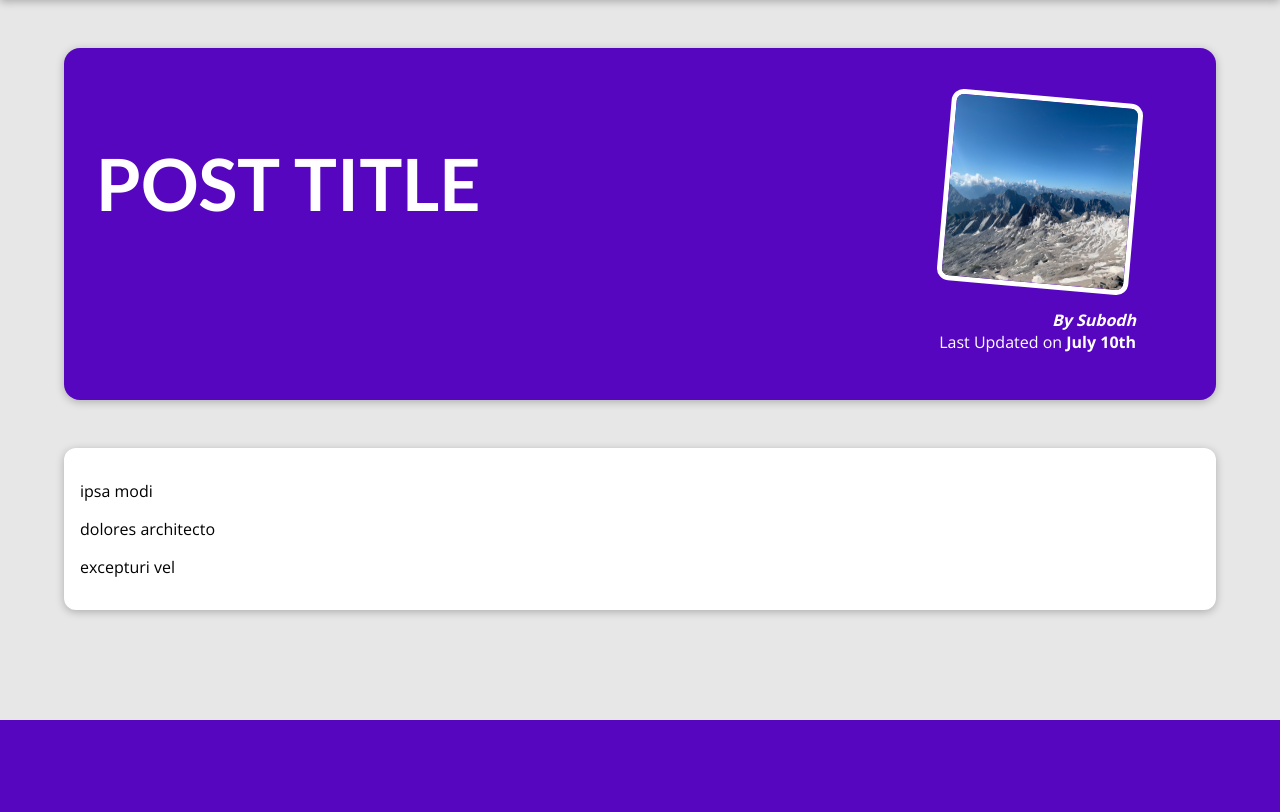
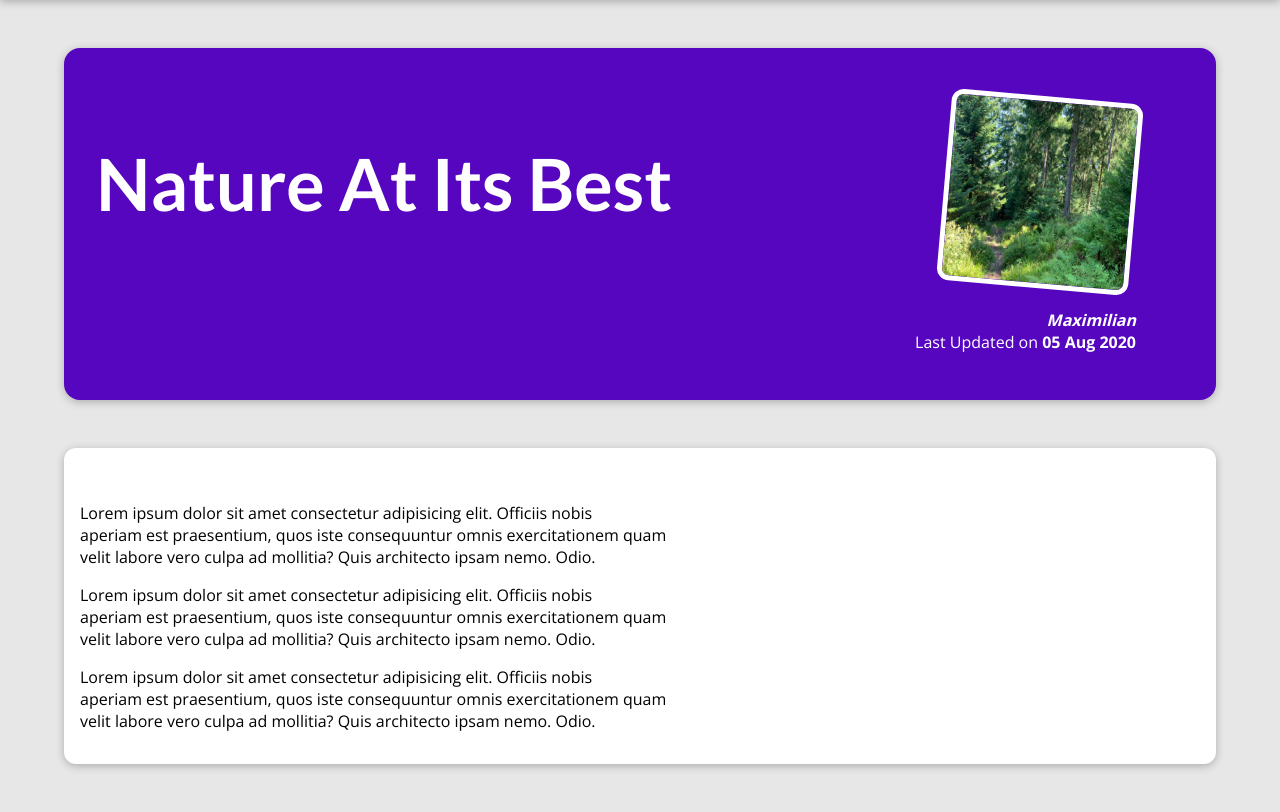
Before and after one commit to thesubodh1/Subodh_blog, a Django app: page /post/into-the-woods in a window 1280 px wide. Shown: the part 80-892 px from the top of the page. Before the commit the page ends 800 px from the top, so only its background shows below. Run offline with Django 5.2, Linux system fonts and the light colour scheme.

Commit message:
part 1 of the project compleated with dynamic data and all working links and pages

```diff
--- a/blogs/templates/blogs/index.html
+++ b/blogs/templates/blogs/index.html
@@ -9,6 +9,7 @@
 <link rel="stylesheet" href="{%static "blogs/include/post.css"%}">
 
 {% endblock  %}
+
 
 
 {% block "page-contents" %}
@@ -23,7 +24,9 @@
     <section id="latest-posts">
         <h2>My Leatest Thoughts</h2>
         <ul>
+            {% for post in posts %}
             {% include "blogs/include/post.html" %}
+            {% endfor %}
         </ul>
 
     </section>
--- a/blogs/templates/blogs/post-detail.html
+++ b/blogs/templates/blogs/post-detail.html
@@ -2,7 +2,7 @@
 
 {% load static %}
 
-{% block "page-title" %}POST TITLE{% endblock  %}
+{% block "page-title" %}{{one_post.title}}{% endblock  %}
 
 {% block "css-links" %}
 <link rel="stylesheet" href="{%static "blogs/post-detail.css"%}">
@@ -12,25 +12,19 @@
 
 {% block "page-contents" %}
    <section id = "summary">
-    <h2>POST TITLE</h2>
+    <h2>{{one_post.title}}</h2>
     <article>
-        <img src="{%static "blogs/images/mountains.jpg"%}" alt="Post Title">
-        <address>By Subodh</address>
+        <img src="{%static "blogs/images/"|add:one_post.image%}" alt="{{one_post.title}}">
+        <address>{{one_post.author|title}}</address>
         <div>
-            Last Updated on <time>July 10th</time>
+            Last Updated on <time>{{one_post.date| date:"d M Y"}}</time>
         </div>
     </article>
    </section>
 
    <main>
     <p>
-        {% lorem 2 w random %}
-    </p>
-    <p>
-        {% lorem 2 w random %}
-    </p>
-    <p>
-        {% lorem 2 w random %}
+        {{one_post.content|linebreaks}}
     </p>
    </main>
 {% endblock  %}
--- a/blogs/views.py
+++ b/blogs/views.py
@@ -1,10 +1,98 @@
 from django.shortcuts import render
+from datetime import date
+
+all_posts = [
+    {
+        "slug" : "hike-in-the-mountains",
+        "image" : "mountains.jpg",
+        "author" : "Subodh",
+        "date" : date(2024,5,16),
+        "title" : "Mountain Hiking",
+        "excerpt" : "Theres nothing like the views you get when hiking in the mountain, i wasnt even prepared about how was about to happen",
+        "content" : """
+                        Lorem ipsum dolor sit amet, consectetur adipiscing elit. Curabitur nec urna at
+                        nunc varius bibendum. Aliquam erat volutpat. Praesent fringilla, arcu nec
+                        ullamcorper vehicula, felis sapien tincidunt lectus, sed gravida tortor sapien
+                        et ligula.
+
+                        Lorem ipsum dolor sit amet, consectetur adipiscing elit. Curabitur nec urna at
+                        nunc varius bibendum. Aliquam erat volutpat. Praesent fringilla, arcu nec
+                        ullamcorper vehicula, felis sapien tincidunt lectus, sed gravida tortor sapien
+                        et ligula.
+
+                        Lorem ipsum dolor sit amet, consectetur adipiscing elit. Curabitur nec urna at
+                        nunc varius bibendum. Aliquam erat volutpat. Praesent fringilla, arcu nec
+                        ullamcorper vehicula, felis sapien tincidunt lectus, sed gravida tortor sapien
+                        et ligula.
+
+                        Lorem ipsum dolor sit amet, consectetur adipiscing elit. Curabitur nec urna at
+                        nunc varius bibendum. Aliquam erat volutpat. Praesent fringilla, arcu nec
+                        ullamcorper vehicula, felis sapien tincidunt lectus, sed gravida tortor sapien
+                        et ligula.
+                    """
+    },
+     {
+        "slug": "programming-is-fun",
+        "image": "coding.jpg",
+        "author": "Maximilian",
+        "date": date(2022, 3, 10),
+        "title": "Programming Is Great!",
+        "excerpt": "Did you ever spend hours searching that one error in your code? Yep - that's what happened to me yesterday...",
+        "content": """
+          Lorem ipsum dolor sit amet consectetur adipisicing elit. Officiis nobis
+          aperiam est praesentium, quos iste consequuntur omnis exercitationem quam
+          velit labore vero culpa ad mollitia? Quis architecto ipsam nemo. Odio.
+
+          Lorem ipsum dolor sit amet consectetur adipisicing elit. Officiis nobis
+          aperiam est praesentium, quos iste consequuntur omnis exercitationem quam
+          velit labore vero culpa ad mollitia? Quis architecto ipsam nemo. Odio.
+
+          Lorem ipsum dolor sit amet consectetur adipisicing elit. Officiis nobis
+          aperiam est praesentium, quos iste consequuntur omnis exercitationem quam
+          velit labore vero culpa ad mollitia? Quis architecto ipsam nemo. Odio.
+        """
+    },
+    {
+        "slug": "into-the-woods",
+        "image": "woods.jpg",
+        "author": "Maximilian",
+        "date": date(2020, 8, 5),
+        "title": "Nature At Its Best",
+        "excerpt": "Nature is amazing! The amount of inspiration I get when walking in nature is incredible!",
+        "content": """
+          Lorem ipsum dolor sit amet consectetur adipisicing elit. Officiis nobis
+          aperiam est praesentium, quos iste consequuntur omnis exercitationem quam
+          velit labore vero culpa ad mollitia? Quis architecto ipsam nemo. Odio.
+
+          Lorem ipsum dolor sit amet consectetur adipisicing elit. Officiis nobis
+          aperiam est praesentium, quos iste consequuntur omnis exercitationem quam
+          velit labore vero culpa ad mollitia? Quis architecto ipsam nemo. Odio.
+
+          Lorem ipsum dolor sit amet consectetur adipisicing elit. Officiis nobis
+          aperiam est praesentium, quos iste consequuntur omnis exercitationem quam
+          velit labore vero culpa ad mollitia? Quis architecto ipsam nemo. Odio.
+        """
+    }
+]
+def get_date(post):
+    return post['date']
+
+
 
 def index(request):
-    return render(request,"blogs/index.html")
+    sorted_post = sorted(all_posts,key=get_date)
+    leatest_post = sorted_post[-3:]
+    return render(request,"blogs/index.html",{
+        "posts" : leatest_post,
+    })
 
 def posts(request):
-    return render(request,"blogs/all-post.html")
+    return render(request,"blogs/all-post.html",{
+        "all_posts" : all_posts,
+    })
 
 def post(request,slug):
-    return render(request,"blogs/post-detail.html")
+    post = next(post for post in all_posts if post['slug'] == slug)
+    return render(request,"blogs/post-detail.html",{
+        "one_post" : post,
+    })
```
Also changed, not shown: blogs/templates/blogs/all-post.html (+3 -6 lines), blogs/templates/blogs/include/post.html (+4 -4 lines), templates/404.html (added, +9 -0 lines).
